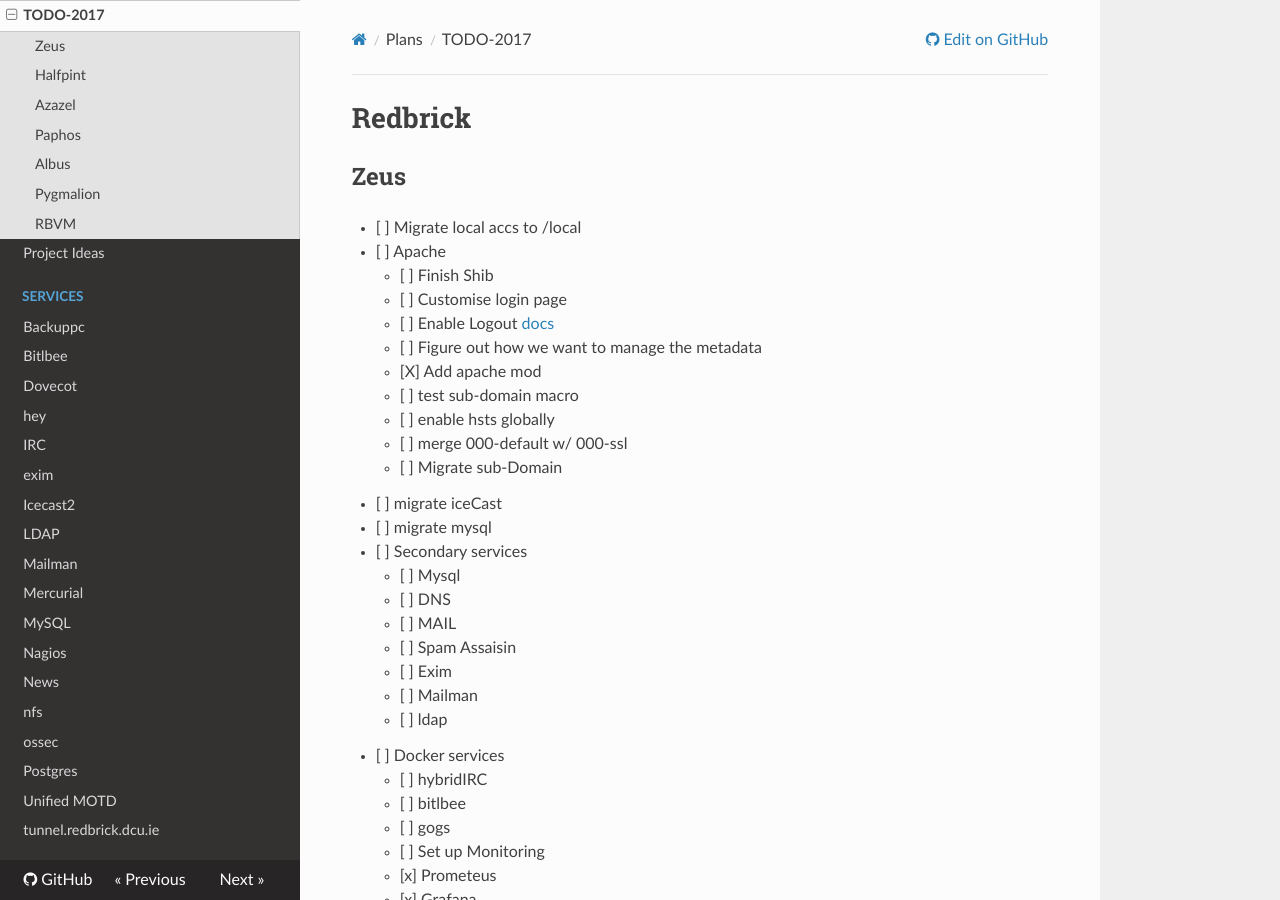
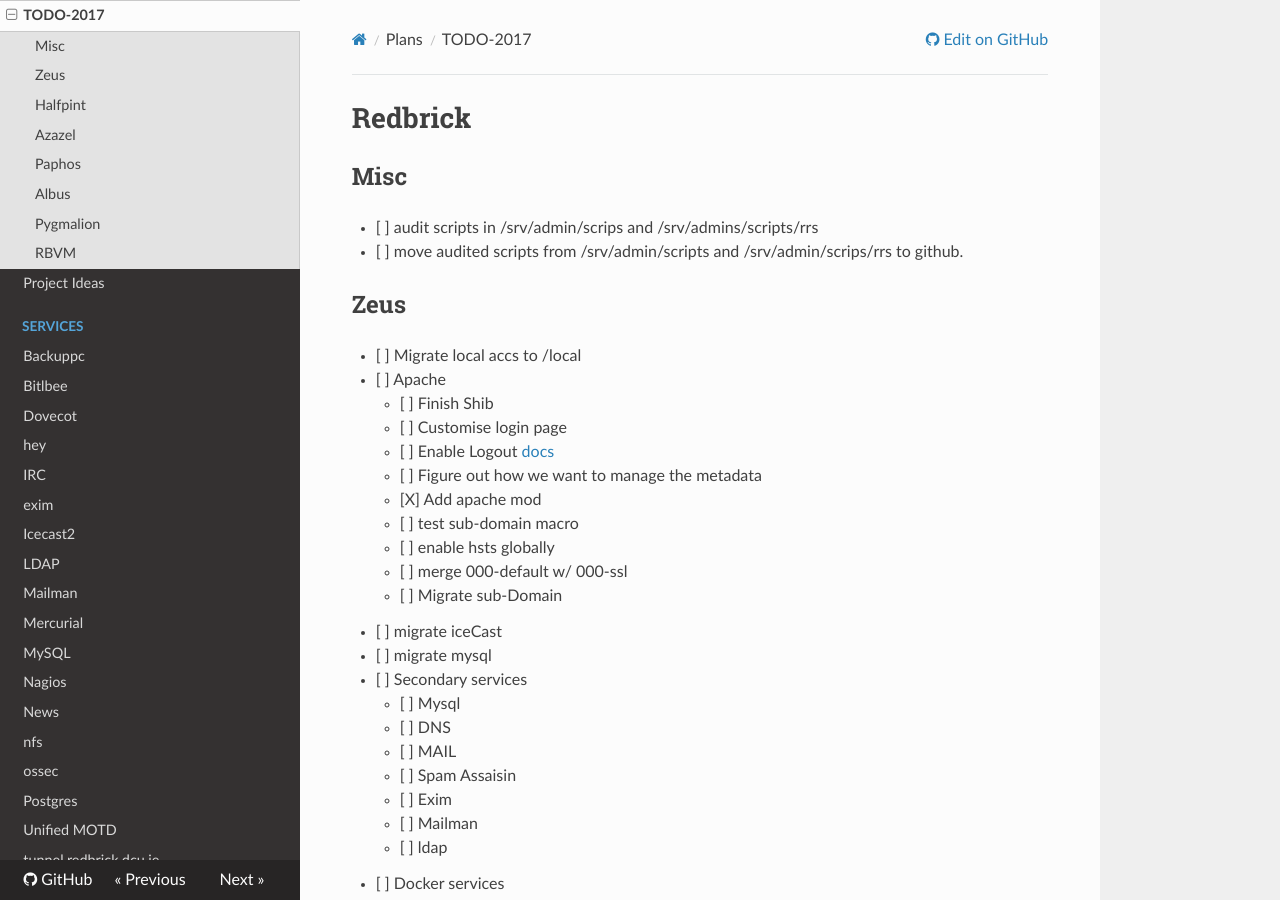
Before and after one commit to redbrick/docs-old, an MkDocs documentation site: the page built from docs/plans/TODO-2017.md, in a window 1280 px wide and 900 px high. Built offline with MkDocs 1.6.1, drawn with Linux system fonts in a browser that asks for light colours; nearby versions of some CDN libraries; old or Windows-style settings are respelled for this version of MkDocs.

Commit message:
adding new todos

```diff
--- a/docs/plans/TODO-2017.md
+++ b/docs/plans/TODO-2017.md
@@ -1,4 +1,9 @@
 # Redbrick
+
+##Misc
+  - [ ] audit scripts in /srv/admin/scrips and /srv/admins/scripts/rrs
+  - [ ] move audited scripts from /srv/admin/scripts and /srv/admin/scrips/rrs to github.
+
 ## Zeus
   - [ ] Migrate local accs to /local
   - [ ] Apache
```
